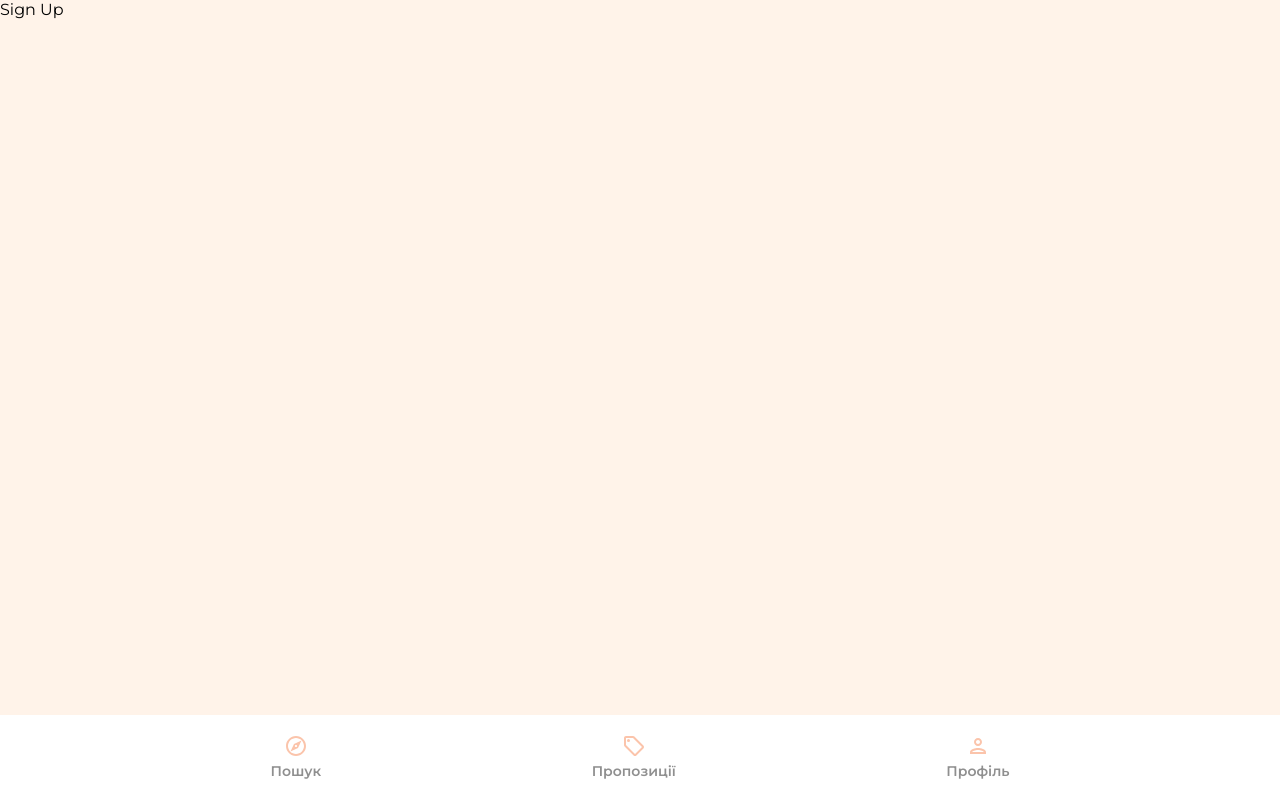
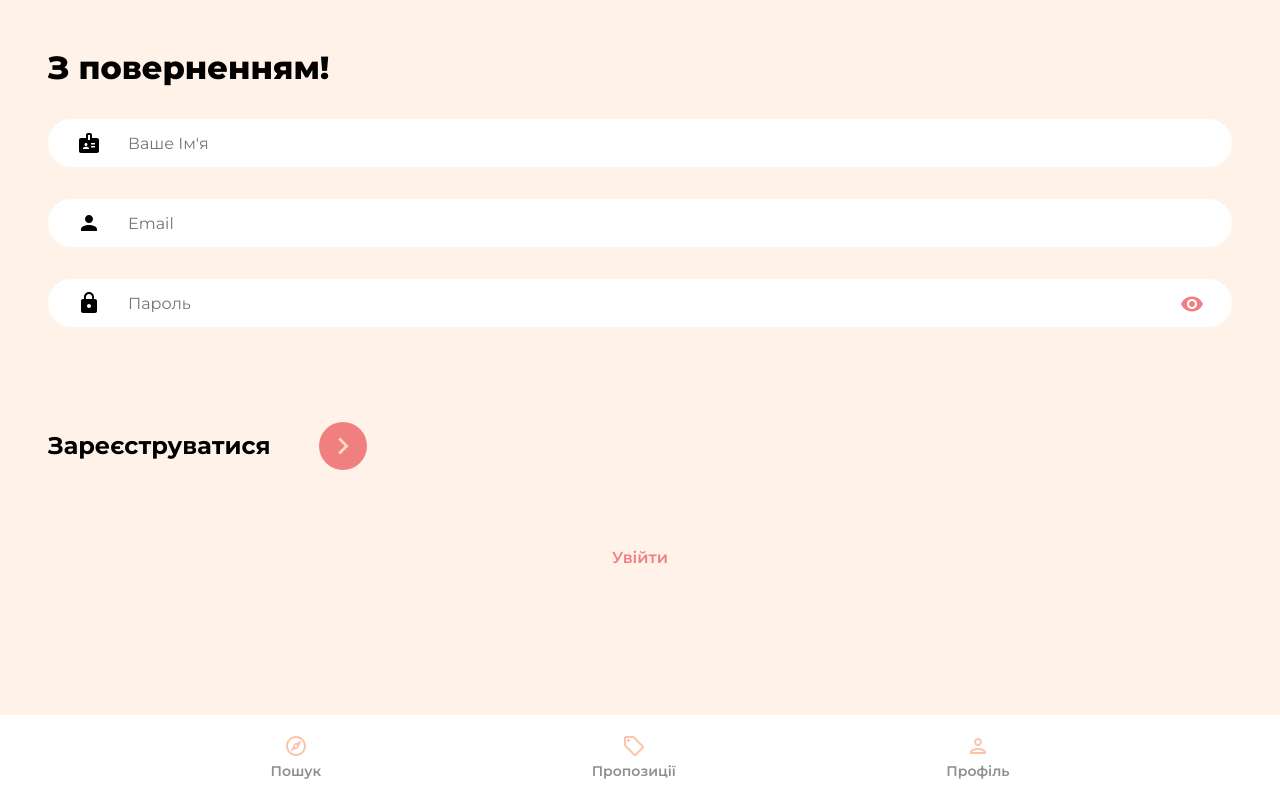
Before and after one commit to Nevskayad/real-estate, a React (Create React App) app: page /sign-up in a window 1280 px wide. Built offline with nearby package versions, Linux system fonts and the light colour scheme.

Commit message:
Update SignUp

```diff
--- a/src/pages/SignUp.jsx
+++ b/src/pages/SignUp.jsx
@@ -1,5 +1,84 @@
+import { useState } from 'react';
+import { Link, useNavigate } from 'react-router-dom';
+import { ReactComponent as ArrowRightIcon } from '../assets/svg/keyboardArrowRightIcon.svg';
+import visibility from '../assets/svg/visibility.svg';
+
 function SignUp() {
-  return <div>Sign Up</div>;
+  const [showPassword, setShowPassword] = useState(false);
+  const [formData, setFormData] = useState({
+    name: '',
+    email: '',
+    password: '',
+  });
+  const { name, email, password } = formData;
+
+  const navigate = useNavigate();
+
+  const onChange = (e) => {
+    setFormData((prevState) => ({
+      ...prevState,
+      [e.target.id]: e.target.value,
+    }));
+  };
+
+  return (
+    <>
+      <div className="pageContainer">
+        <header>
+          <p className="pageHeader">З поверненням!</p>
+        </header>
+
+        <main>
+          <form>
+            <input
+              type="text"
+              className="nameInput"
+              placeholder="Ваше Ім'я"
+              id="name"
+              value={name}
+              onChange={onChange}
+            />
+            <input
+              type="email"
+              className="emailInput"
+              placeholder="Email"
+              id="email"
+              value={email}
+              onChange={onChange}
+            />
+
+            <div className="passwordInputDiv">
+              <input
+                type={showPassword ? 'text' : 'password'}
+                className="passwordInput"
+                placeholder="Пароль"
+                id="password"
+                value={password}
+                onChange={onChange}
+              />
+
+              <img
+                src={visibility}
+                alt="показати пароль"
+                className="showPassword"
+                onClick={() => setShowPassword((prevState) => !prevState)}
+              />
+            </div>
+
+            <div className="signUpBar">
+              <p className="signUpText">Зареєструватися</p>
+              <button className="signUpButton">
+                <ArrowRightIcon fill="#ffdab9" width="34px" height="34px" />
+              </button>
+            </div>
+          </form>
+          <Link to="/sign-in" className="registerLink">
+            Увійти
+          </Link>
+        </main>
+      </div>
+    </>
+  );
 }
 
 export default SignUp;
```
